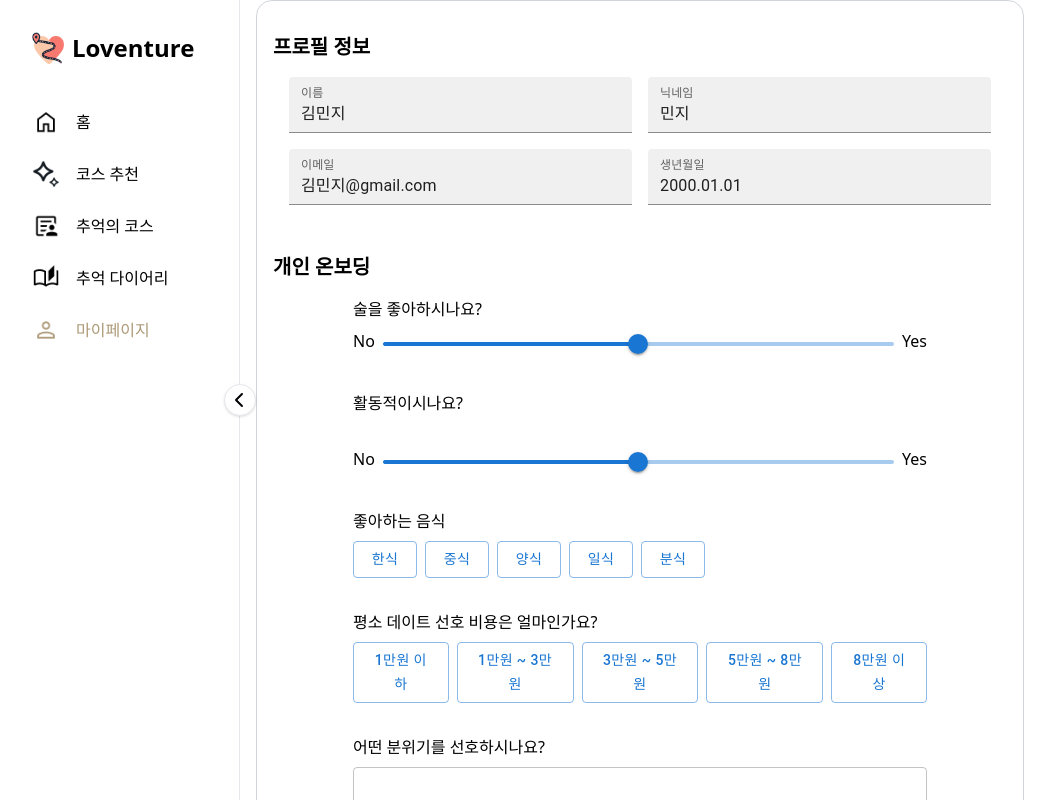
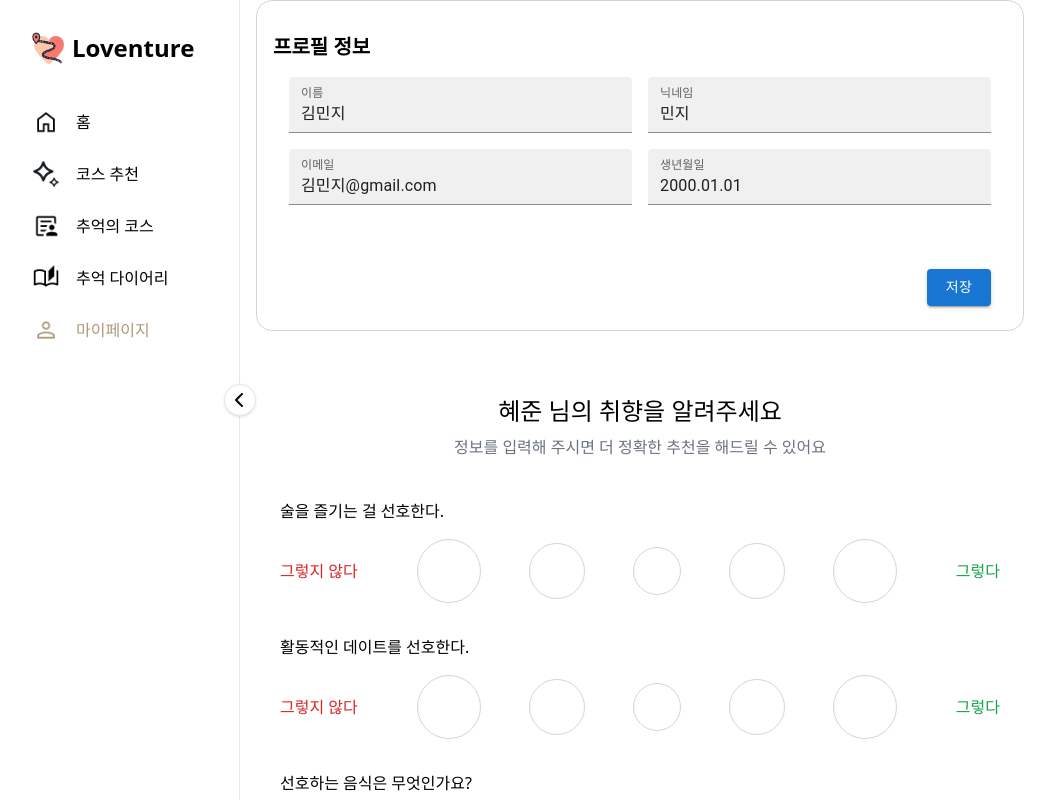
Before and after one commit to PitterPetter/PitterPetter_FE, a React (Vite) app: page /mypage in a window 1280 px wide. Shown: the top 800 px of the page, without its empty margins (16-1071 px from the left). Built offline with nearby package versions, Linux system fonts and the light colour scheme; no server answers.

Commit message:
refactor: replace duplicate code with shared component in MyPage - PIT-401

```diff
--- a/src/features/mypage/components/Profile.tsx
+++ b/src/features/mypage/components/Profile.tsx
@@ -1,14 +1,10 @@
 import { useState } from "react";
 import { Button } from "@mui/material";
 import { TextField } from '@mui/material';
-import { Slider } from '@mui/material';
 
 
 export const Profile = () => {
-  const foodList = ['한식', '중식', '양식', '일식', '분식']; // food category
   const [name, setName] = useState('민지');
-  const [cost, setCost] = useState<string>('');
-  const [food, setFood] = useState<string[]>([]);
   return (
     <div className="w-full max-w-[800px]">
       <div className="flex flex-col gap-4 p-4 pt-0">
@@ -46,64 +42,6 @@ export const Profile = () => {
               </div>
             </div>
           </div>
-          {/* 개인 온보딩 */}
-          <div className="mt-4">
-            <h1 className="text-xl font-bold py-4">개인 온보딩</h1>
-            <div className="flex flex-col gap-8 px-20">
-              <div className="w-full flex flex-col gap-2">
-                <p>술을 좋아하시나요?</p>
-                <div className="flex gap-2">
-                  <p>No</p>
-                  <Slider defaultValue={5} aria-label="Temperature" valueLabelDisplay="auto" min={0} max={10} />
-                  <p>Yes</p>
-                </div>
-              </div>
-              <div>
-                <p>활동적이시나요?</p>
-              </div>
-              <div className="flex gap-2">
-                <p>No</p>
-                <Slider defaultValue={5} aria-label="Temperature" valueLabelDisplay="auto" min={0} max={10} />
-                <p>Yes</p>
-              </div>
-              <div className="w-full flex flex-col gap-2">
-                <p>좋아하는 음식</p>
-                <div className="flex gap-2 w-full justify-start">
-                  {foodList.map((f) => {
-                    const selected = food.includes(f);
-                    return (
-                      <Button
-                        key={f}
-                        value={f}
-                        variant={selected ? "contained" : "outlined"}
-                        onClick={() =>
-                          setFood((prev) =>
-                            prev.includes(f) ? prev.filter((x) => x !== f) : [...prev, f]
-                          )
-                        }
-                      >
-                        {f}
-                      </Button>
-                    );
-                  })}
-                </div>
-              </div>
-              <div className="w-full flex flex-col gap-2">
-                <p>평소 데이트 선호 비용은 얼마인가요?</p>
-                <div className="flex gap-2">
-                  <Button variant={cost==='1' ? "contained" : "outlined"} onClick={() => setCost('1')}>1만원 이하</Button>
-                  <Button variant={cost==='2' ? "contained" : "outlined"} onClick={() => setCost('2')}>1만원 ~ 3만원</Button>
-                  <Button variant={cost==='3' ? "contained" : "outlined"} onClick={() => setCost('3')}>3만원 ~ 5만원</Button>
-                  <Button variant={cost==='4' ? "contained" : "outlined"} onClick={() => setCost('4')}>5만원 ~ 8만원</Button>
-                  <Button variant={cost==='5' ? "contained" : "outlined"} onClick={() => setCost('5')}>8만원 이상</Button>
-                </div>
-              </div>
-              <div className="w-full flex flex-col gap-2">
-                <p>어떤 분위기를 선호하시나요?</p>
-                <TextField id="outlined-basic" variant="outlined" />
-              </div>
-            </div>
-          </div>
           <div className="flex justify-end mt-12 pr-4">
             <Button variant="contained">저장</Button>
           </div>
--- a/src/pages/MyPage/MyPage.tsx
+++ b/src/pages/MyPage/MyPage.tsx
@@ -1,10 +1,12 @@
 import { Profile } from "../../features/mypage/components/Profile";
 import { CoupleHome } from "../../features/mypage/components/CoupleHome";
+import { PersonalOnboarding } from "../../features/onboarding/PersonalOnboarding";
 
 export const MyPage = () => {
   return (
     <div className="h-[100vh] w-full max-w-[800px]">
       <Profile />
+      <PersonalOnboarding />
       <CoupleHome />
     </div>
   );
```
